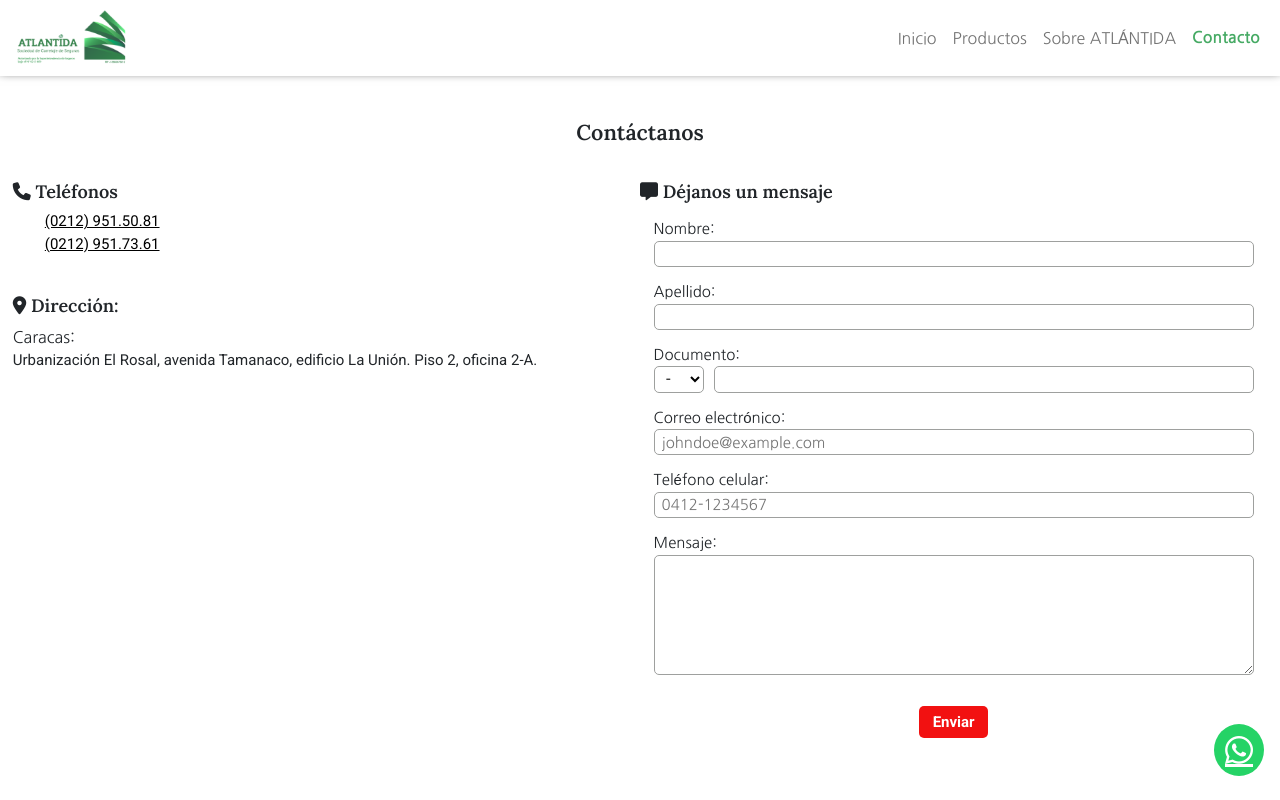
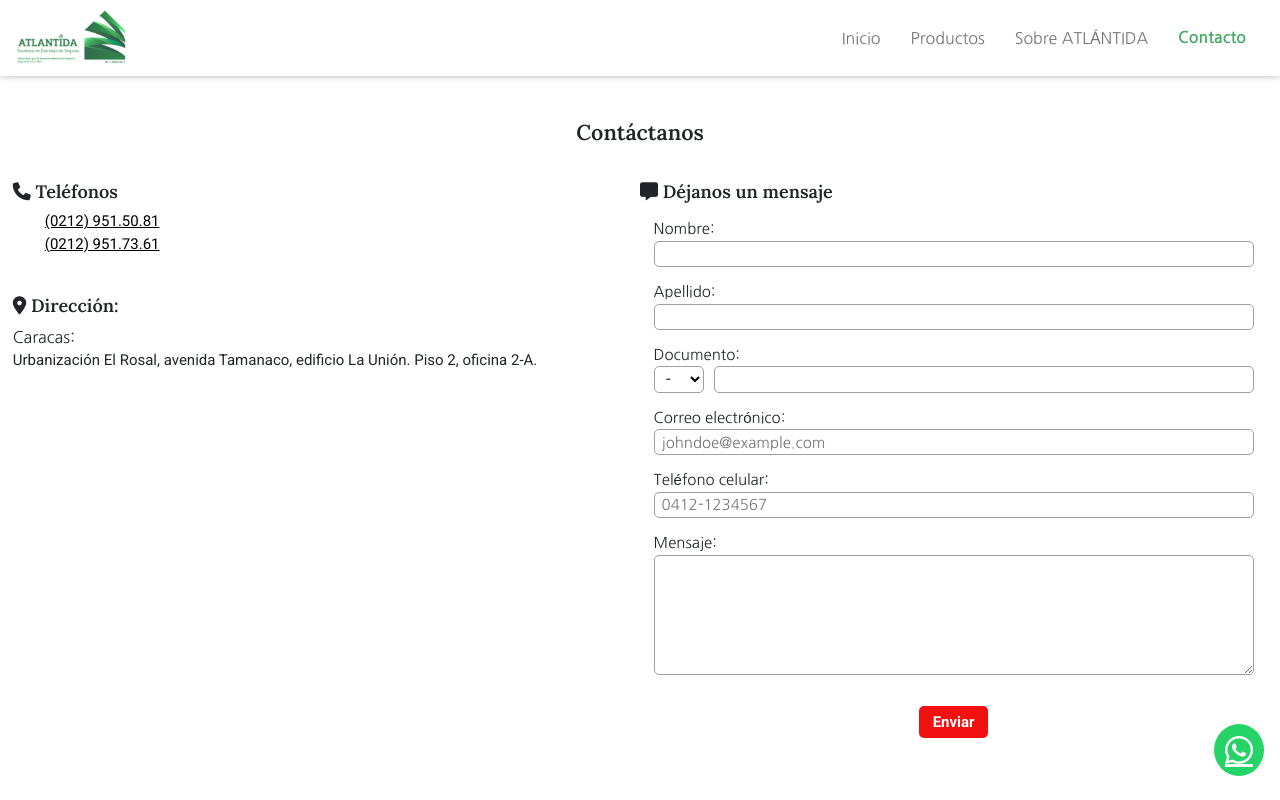
Before and after one commit to javiervaleriano/atlantidascs-project, a React (Create React App) app: page /#/contacto in a window 1280 px wide. Shown: the top 800 px of the page. Built offline with nearby package versions, Linux system fonts and the light colour scheme.

Commit message:
margin de header navlinks arreglados desde desktop

```diff
--- a/src/components/Layout/modules/Header.module.scss
+++ b/src/components/Layout/modules/Header.module.scss
@@ -34,6 +34,18 @@
 		}
 	}
 
+	@include responsive(sdesktop) {
+		a {
+			margin-right: 9px;
+		}
+	}
+
+	@include responsive(desktop) {
+		a {
+			margin-right: 14px;
+		}
+	}
+
 	@include responsive(ldesktop) {
 		.HeaderLogo {
 			width: 170px;
```
